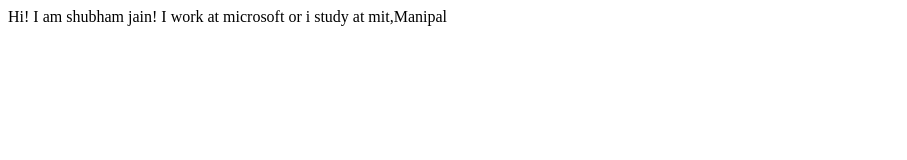
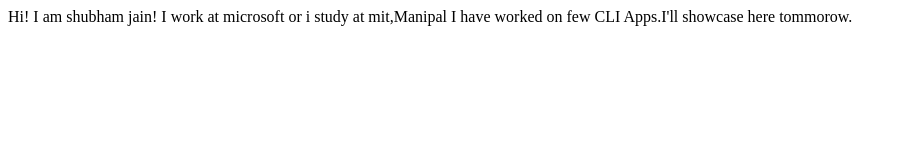
Before and after one commit to shubhamjainnn/shubhamjain-site, a plain HTML site: page index.html in a window 1280 px wide. Shown: the whole page, without its empty margins (0-907 px from the left). Drawn offline with Linux system fonts and the light colour scheme.

Commit message:
update details of projects

```diff
--- a/index.html
+++ b/index.html
@@ -11,5 +11,7 @@
     I work at microsoft or i study at
     mit,Manipal
 
+    I have worked on few CLI Apps.I'll showcase here tommorow.
+
 </body>
 </html>
```
